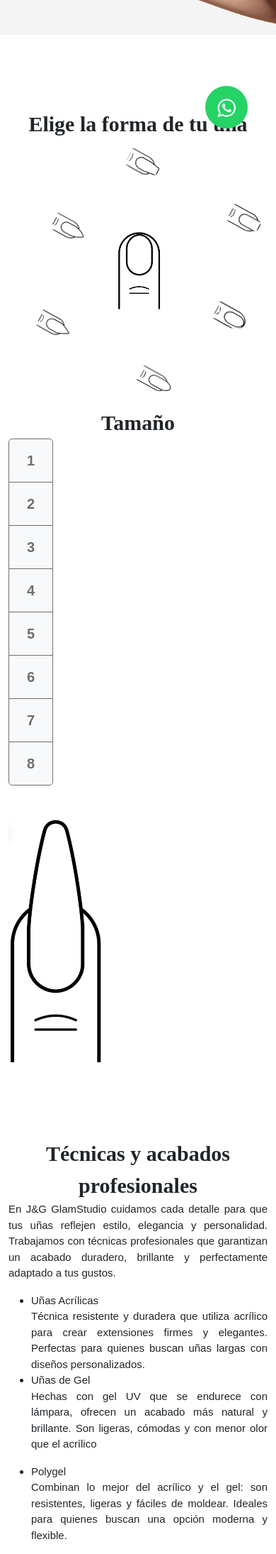
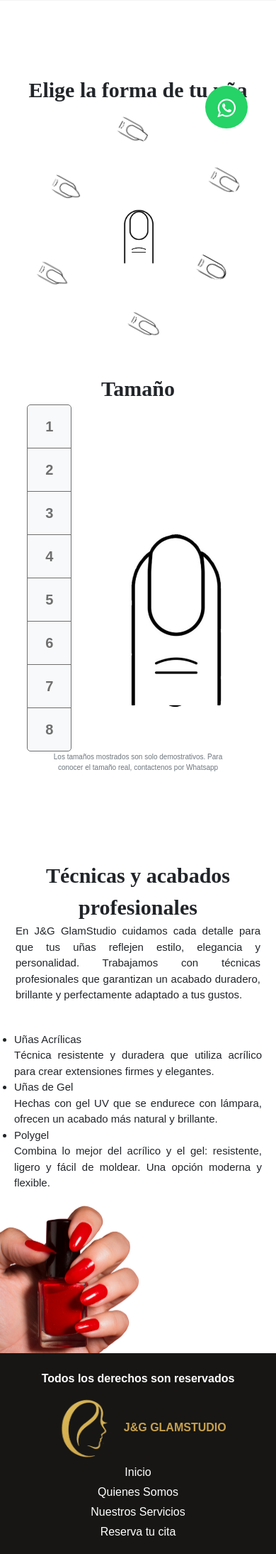
Before and after one commit to Aide-13/GLAMSTUDIO, a PHP site: page /Manicura.html in a window 390 px wide. Shown: the part 623-2813 px from the top of the page at 71% size. Run offline with PHP 8.4, Linux system fonts and the light colour scheme; some libraries are stand-ins or nearby versions.

Commit message:
manicura responsive

```diff
--- a/Manicura.html
+++ b/Manicura.html
@@ -52,9 +52,12 @@
             <a href="agendar_cita.html"><button class="btn btn-light boton">Agendar Cita</button></a>
           </div>
         </div>
-        <div class="col-auto px-0 mx-0 mt-5">
+        <div class="col-auto d-none d-lg-block d-flex justify-content-between p-0 mx-0 mt-5">
           <img src="Imagenes/Uñas/Manicura.png" alt="" width="700px" class="img-fluid manos">
         </div>
+      </div>
+      <div class="row d-flex justify-content-end d-lg-none d-block p-0">
+        <img src="Imagenes/Uñas/Manicura.png" alt="" width="700px" class="img-fluid manos p-0">
       </div>
     </div>
 
@@ -77,69 +80,77 @@
             </div>
           </div>
         </div>
-        <div class="vr d-none d-md-block" style="height: 650px;"></div>
-        <div class="col">
-          <div class="text-center subtitulo sub1">Tamaño</div>
-          <div class="row">
-            <div class="col-md-12">
-              <div class="btn-group-vertical" role="group" aria-label="grupo de Botones">
-                <button type="button" class="btn btn-lg btn-light numeros">1</button>
-                <button type="button" class="btn btn-lg btn-light numeros">2</button>
-                <button type="button" class="btn btn-lg btn-light numeros">3</button>
-                <button type="button" class="btn btn-lg btn-light numeros">4</button>
-                <button type="button" class="btn btn-lg btn-light numeros">5</button>
-                <button type="button" class="btn btn-lg btn-light numeros">6</button>
-                <button type="button" class="btn btn-lg btn-light numeros">7</button>
-                <button type="button" class="btn btn-lg btn-light numeros">8</button>
+        <div class="vr d-none d-md-block p-0" style="height: 650px;"></div>
+        <div class="col-md-12 col-lg-6">
+          <div class="text-center subtitulo sub1 mt-lg-0 mt-sm-5">Tamaño</div>
+          <div class="row d-flex align-items-center justify-content-evenly">
+            <div class="col-auto largo">
+              <div class="btn-group-vertical" id="grupoTamanos" role="group" aria-label="grupo de Botones">
+                <button type="button" class="btn btn-lg btn-light numeros" data-img="Imagenes/Uñas/Imagen8.jpg">1</button>
+                <button type="button" class="btn btn-lg btn-light numeros" data-img="Imagenes/Uñas/Imagen7.jpg">2</button>
+                <button type="button" class="btn btn-lg btn-light numeros" data-img="Imagenes/Uñas/Imagen6.jpg">3</button>
+                <button type="button" class="btn btn-lg btn-light numeros" data-img="Imagenes/Uñas/Imagen5.jpg">4</button>
+                <button type="button" class="btn btn-lg btn-light numeros" data-img="Imagenes/Uñas/Imagen4.jpg">5</button>
+                <button type="button" class="btn btn-lg btn-light numeros" data-img="Imagenes/Uñas/Imagen3.jpg">6</button>
+                <button type="button" class="btn btn-lg btn-light numeros" data-img="Imagenes/Uñas/Imagen2.jpg">7</button>
+                <button type="button" class="btn btn-lg btn-light numeros" data-img="Imagenes/Uñas/Imagen1.jpg">8</button>
               </div>
             </div>
+
             <div class="col-auto">
-              <div><img src="Imagenes/Uñas/Captura de pantalla 2025-10-25 225842.png" alt="" class="w-50 mt-5 px-0"></div>
+              <img id="imagenSeleccion" src="Imagenes/Uñas/Imagen8.jpg" class="img-fluid mt-3" style="max-width:200px;">
             </div>
+          </div>
+          <div>
+            <p class="nota text-center text-secondary px-5">Los tamaños mostrados son solo demostrativos. Para conocer el tamaño real, contactenos por Whatsapp</p>
           </div>
         </div>
       </div>
     </div>
 
-    <div class="container-fluid mt-5">
+    <div class="container-fluid mt-5 mt-md-4 mt-lg-5 ">
       <div class="row">
-        <div class="subtitulo text-center">Técnicas y acabados profesionales </div>
-        <div class="texto">
-          <p class="descripcion">En J&G GlamStudio cuidamos cada detalle para que tus uñas reflejen estilo,
-            elegancia y personalidad. Trabajamos con técnicas profesionales que garantizan
-            un acabado duradero, brillante y perfectamente adaptado a tus gustos.
+        <div class="subtitulo text-center mt-md-3 mt-sm-0">Técnicas y acabados profesionales</div>
+        <div class="texto ">
+          <p class="descripcion">
+          En J&G GlamStudio cuidamos cada detalle para que tus uñas reflejen estilo,
+          elegancia y personalidad. Trabajamos con técnicas profesionales que garantizan
+          un acabado duradero, brillante y perfectamente adaptado a tus gustos.
           </p>
+        </div>
+      </div>
+
+      <div class="row justify-content-between mt-4 flex-md-row-reverse">
+
+        <div class="col-lg-7 col-md-12 descripcion">
           <ul class="descripcion texto">
-            <li>Uñas Acrílicas <br>
-            Técnica resistente y duradera que utiliza acrílico para crear extensiones firmes y elegantes. Perfectas para
-            quienes buscan uñas largas con diseños personalizados.
+            <li>Uñas Acrílicas<br>
+            Técnica resistente y duradera que utiliza acrílico para crear extensiones firmes y elegantes.
             </li>
-            <li>Uñas de Gel <br>
-            Hechas con gel UV que se endurece con lámpara, ofrecen un acabado más natural y brillante. Son ligeras,
-            cómodas y con menor olor que el acrílico
+            <li>Uñas de Gel<br>
+            Hechas con gel UV que se endurece con lámpara, ofrecen un acabado más natural y brillante.
+            </li>
+            <li>Polygel<br>
+            Combina lo mejor del acrílico y el gel: resistente, ligero
+            y fácil de moldear. Una opción moderna y flexible.
             </li>
           </ul>
         </div>
+        <div class="col-auto d-none d-lg-block p-0">
+          <img src="Imagenes/Uñas/Uñas.png" class="img-fluid uñas_final" alt="" style="max-width:500px;">
+        </div>
       </div>
-      <div class="row">
-        <div class="col col-md-12 px-0">
-          <img src="Imagenes/Uñas/Uñas.png" alt="" width="500px" class="img-fluid">
-        </div>
-        <div class="col-md-12">
-          <ul class="descripcion texto">
-            <li>Polygel<br>
-              Combinan lo mejor del acrílico y el gel: son resistentes, ligeras
-              y fáciles de moldear. Ideales para quienes buscan una opción
-              moderna y flexible.
-            </li>
-          </ul>
+      <div class="row d-lg-none d-sm-block">
+        <div class="col-auto p-0">
+          <img src="Imagenes/Uñas/Uñas.png" class="img-fluid uñas_final" alt="" style="max-width:500px;">
         </div>
       </div>
     </div>
 
+
     <a href="https://wa.me/5517746761?text=Hola" class="float-wa" target="_blank">
-    <i class="fa fa-whatsapp" style="margin-top:16px;"></i>
-</a>
+      <i class="fa fa-whatsapp" style="margin-top:16px;"></i>
+    </a>
 
     <footer class="pt-4 text-white" style="background: #171614;">
       <div class="container-fluid ">
--- a/css/manicura.css
+++ b/css/manicura.css
@@ -146,6 +146,26 @@ body {
   object-fit: contain;
 }
 
+.nota{
+  font-size: 15px;
+}
+
+.descripcion{
+  padding: 0 40px;
+}
+
+@media (max-width:1100px) {
+  .uñas_final{
+    width: 400px;
+    height: auto;
+  }
+
+  .manos{
+    width: 500;
+    height: auto;
+  }
+
+}
 
 @media (max-width: 992px) {
   .container {
@@ -161,6 +181,21 @@ body {
   .center {
     width: 45%;
   }
+
+  .center img{
+    width: 70%;
+    height: auto;
+  }
+
+  .descripcion{
+    padding: 0 10px;
+  }
+
+  .manos{
+    width: 600;
+    height: auto;
+  }
+
 }
 
 @media (max-width: 600px) {
@@ -170,18 +205,33 @@ body {
   }
 
   .circle img {
-    width: 20%;
-    height: 30%;
+    width: 15%;
+    height: auto;
+  }
+
+  .circle{
+    width: 90%;
+    height: 90%;
   }
 
   .center {
-    width: 50%;
+    width: 40%;
   }
 
   .manos{
     width: 500;
     height: auto;
   }
+
+  .nota{
+    font-size: 10px;
+  }
+
+  .uñas_final{
+    width: 300px;
+    height: auto;
+  }
+
 
 }
 
@@ -220,4 +270,14 @@ body {
   .subtitulo{
     margin-top: 15%;
   }
+
+  .uñas_final{
+    width: 200px;
+    height: auto;
+  }
+
+  .manos{
+    width: 400;
+    height: auto;
+  }
 }
--- a/js/Manicura.js
+++ b/js/Manicura.js
@@ -15,3 +15,14 @@ function selectImage(element) {
   document.querySelectorAll('.circle img').forEach(img => img.classList.remove('selected'));
   element.classList.add('selected');
 }
+
+const botones = document.querySelectorAll('#grupoTamanos button');
+  const imagen = document.getElementById('imagenSeleccion');
+
+  botones.forEach(boton => {
+    boton.addEventListener('click', () => {
+      botones.forEach(b => b.classList.remove('active'));
+      boton.classList.add('active');
+      imagen.src = boton.getAttribute('data-img');
+    });
+  });
```
Also changed, not shown: Imagenes/Uñas/Imagen1.jpg (added), Imagenes/Uñas/Imagen2.jpg (added), Imagenes/Uñas/Imagen3.jpg (added), Imagenes/Uñas/Imagen4.jpg (added), Imagenes/Uñas/Imagen5.jpg (added), Imagenes/Uñas/Imagen6.jpg (added), Imagenes/Uñas/Imagen7.jpg (added), Imagenes/Uñas/Imagen8.jpg (added), 1 other file.
